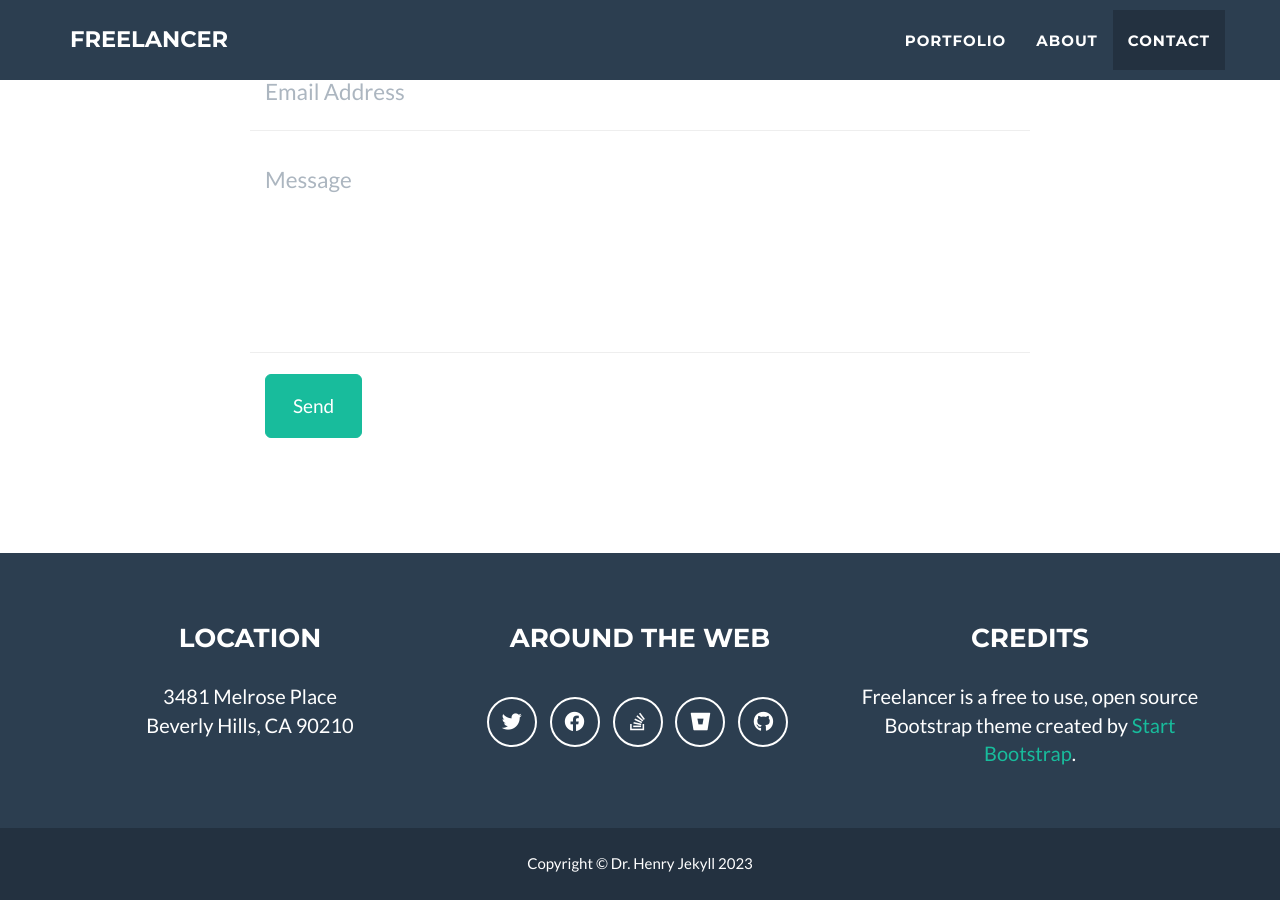
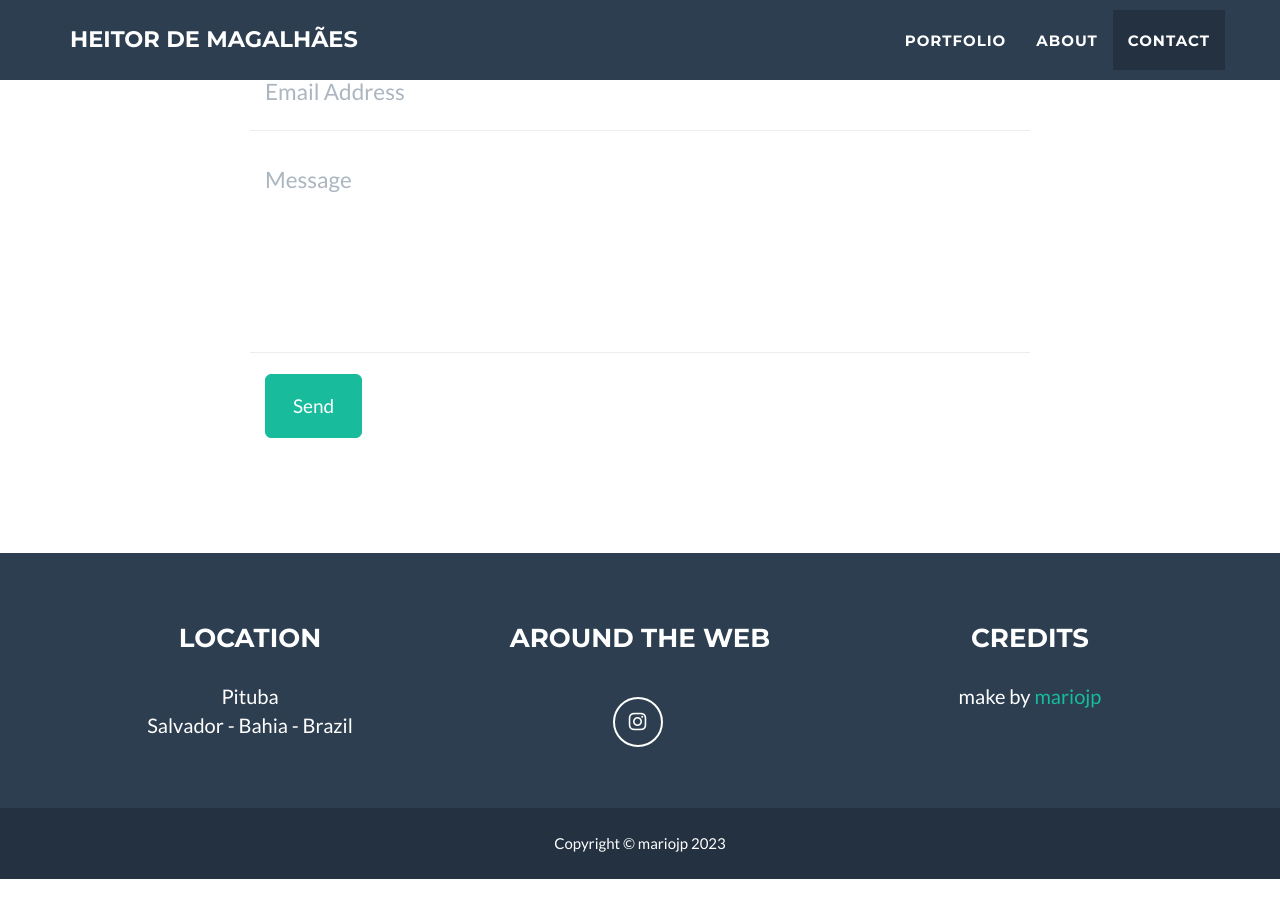
Before and after one commit to mariojp/heitordemagalhaes, a Jekyll site: the page built from index.html, in a window 1280 px wide and 900 px high, scrolled down 2492 px. Built offline with Jekyll 4.4.1, drawn with Linux system fonts in a browser that asks for light colours; after the commit the page ends 3371 px from its top, so only the background shows below that; some of the changed text lies outside the part shown.

```diff
--- a/_config.yml
+++ b/_config.yml
@@ -1,11 +1,12 @@
 # Site settings
-title: Freelancer
-email: your-email@domain.com
-url: https://github.com/jeromelachaud/freelancer-theme
-description: "Write an awesome description for your new site here. You can edit this line in _config.yml. It will appear in your document head meta (for Google search results) and in your feed.xml site description."
-keywords: "your keywords, separated by commas"
-skills: "Web Developer - Graphic Artist - User Experience Designer"
-meta_author: LastName FirstName
+title: Heitor de Magalhães
+email: heitor@domain.com
+url: https://mariojp.com.br/heitordemagalhaes
+
+description: "Conheça o incrível mundo do jovem atleta Heitor de Magalhães, jogador de tênis. Este site é dedicado a compartilhar suas jornadas esportivas, conquistas e paixão pelo tênis."
+keywords: "Heitor de Magalhães, young athlete, tennis player, promising talent, tennis matches, training insights, tournaments, sports journey, tennis adventure"
+skills: "Tenis Player"
+meta_author: Magalhães Heitor
 
 # Google webmaster tools
 google_verify:
@@ -32,31 +33,32 @@ color:
 
 # Footer settings
 footer:
-  copyright: Dr. Henry Jekyll
+  copyright: mariojp
   location: Location
   social: Around the Web
   credits: Credits
 
-# Social networks usernames (many more available: google-plus, flickr, dribbble, pinterest, instagram, tumblr, linkedin, etc.)
+# Social networks usernames (many more available: stack-overflow, google-plus, flickr, dribbble, pinterest, instagram, tumblr, linkedin, etc.)
 social:
-  - title: twitter
-    url: http://twitter.com/jekyllrb
-  - title: facebook
-    url:
-  - title: stack-overflow
-    url: http://stackoverflow.com/questions/tagged/jekyll
-  - title: bitbucket
-    url: http://bitbucket.org/jekyll
-  - title: github
-    url: http://github.com/jekyll
+  # - title: twitter
+  #   url: http://twitter.com/jekyllrb
+  # - title: facebook
+  #   url:
+  - title: instagram
+    url: https://www.instagram.com/heitor_o_investidor
+  # - title: bitbucket
+  #   url: http://bitbucket.org/jekyll
+  # - title: github
+  #   url: http://github.com/jekyll
 
 # Postal address (add as many lines as necessary)
 address:
-  - line: 3481 Melrose Place
-  - line: Beverly Hills, CA 90210
+  - line: Pituba
+  - line: Salvador - Bahia - Brazil
 
 # Credits content
-credits: 'Freelancer is a free to use, open source Bootstrap theme created by <a href="http://startbootstrap.com">Start Bootstrap</a>.'
+# credits: 'Freelancer is a free to use, open source Bootstrap theme created by <a href="http://startbootstrap.com">Start Bootstrap</a>.'
+credits: 'make by <a href="https://mariojp.com.br">mariojp</a>'
 
 # Build settings
 markdown: kramdown
```
